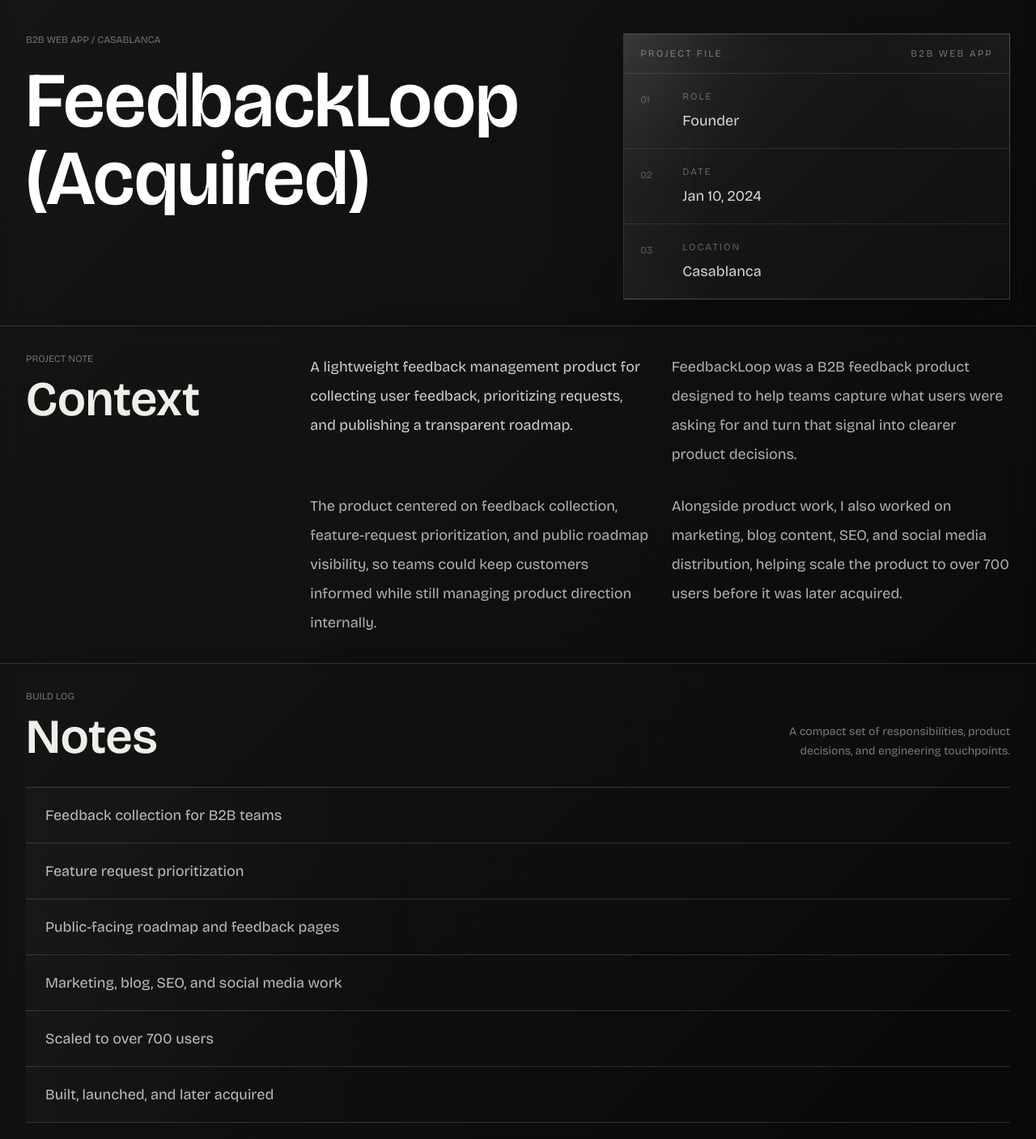
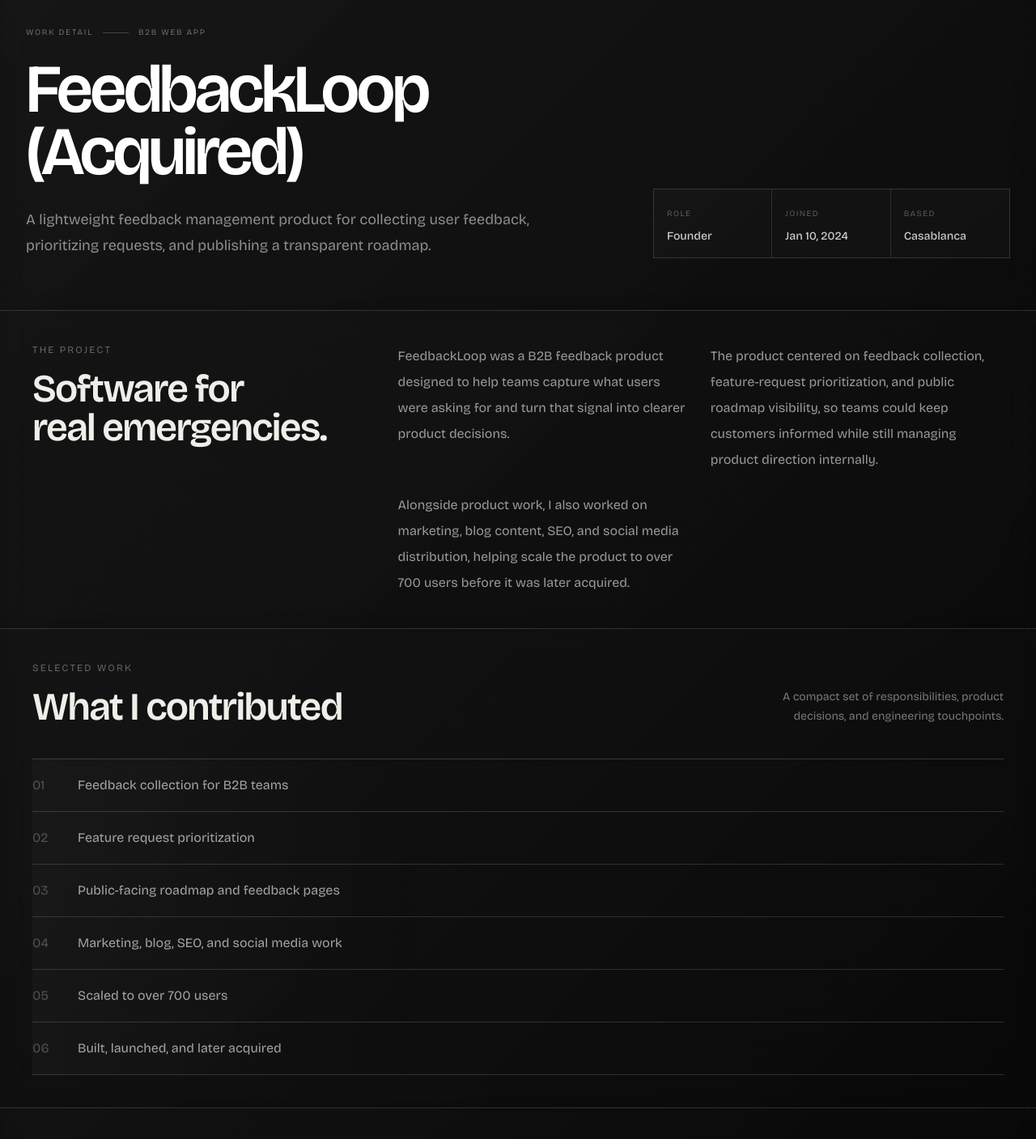
Before and after one commit to MehdiKhoudali/mehdi-portfolio, a Next.js app: page /experience/feedbackloop in a window 1280 px wide. Shown: the part 100-1507 px from the top of the page at 81% size. Built offline with nearby package versions, Linux system fonts and the light colour scheme.

Commit message:
Add Kitt Medical product screenshot

```diff
--- a/src/app/experience/[slug]/page.tsx
+++ b/src/app/experience/[slug]/page.tsx
@@ -1,7 +1,7 @@
 import type { Metadata } from "next";
 import Link from "next/link";
 import { notFound } from "next/navigation";
-import { EditorialGallery } from "@/components/editorial-gallery";
+import { BrowserScreenshot } from "@/components/browser-screenshot";
 import { experiences, getExperience } from "@/lib/experiences";
 
 type ExperiencePageProps = {
@@ -43,10 +43,10 @@ export default async function ExperiencePage({ params }: ExperiencePageProps) {
   return (
     <main className="grain min-h-screen bg-[#070707] text-[#efefea]">
       <div className="glass-shell flex min-h-screen w-full flex-col border-white/15">
-        <section className="glass-section border-b border-white/15 p-4 sm:p-6 lg:p-8">
+        <header className="glass-section border-b border-white/15 px-4 sm:px-6 lg:px-8">
           <nav
             aria-label="Project navigation"
-            className="reveal mb-12 flex items-center justify-between border-b border-white/15 pt-2 pb-6 text-sm text-white/55 sm:pt-3 sm:pb-7"
+            className="reveal flex items-center justify-between border-b border-white/15 py-5 text-sm text-white/55 sm:py-6"
           >
             <Link className="transition-colors hover:text-white/85" href="/">
               Home
@@ -59,71 +59,101 @@ export default async function ExperiencePage({ params }: ExperiencePageProps) {
             </Link>
           </nav>
 
-          <div className="grid gap-10 lg:grid-cols-[0.95fr_0.65fr]">
+          <div className="grid gap-10 py-10 sm:py-14 lg:grid-cols-[1.25fr_0.75fr] lg:items-end lg:py-16">
             <div className="reveal reveal-delay-1">
-              <p className="mb-5 text-xs uppercase text-white/40">
-                {experience.category} / {experience.location}
-              </p>
-              <h1 className="max-w-5xl text-5xl leading-none font-semibold text-white sm:text-7xl lg:text-8xl">
+              <div className="flex flex-wrap items-center gap-3 text-[10px] uppercase tracking-[0.17em] text-white/38">
+                <span>Work detail</span>
+                <span className="h-px w-8 bg-white/20" />
+                <span>{experience.category}</span>
+              </div>
+              <h1 className="mt-6 max-w-4xl text-5xl leading-[0.92] font-semibold tracking-[-0.045em] text-white sm:text-7xl lg:text-[5.25rem]">
                 {experience.company}
               </h1>
+              <p className="mt-7 max-w-2xl text-base leading-7 text-white/52 sm:text-lg sm:leading-8">
+                {experience.summary}
+              </p>
             </div>
 
-            <aside className="project-meta-card reveal reveal-delay-2 border border-white/15">
-              <div className="flex items-center justify-between gap-4 border-b border-white/12 px-4 py-4 text-xs uppercase tracking-[0.18em] text-white/38 sm:px-5">
-                <span>Project file</span>
-                <span>{experience.category}</span>
-              </div>
-              <div className="divide-y divide-white/10">
+            <aside className="reveal reveal-delay-2 grid grid-cols-3 border border-white/15 bg-white/[0.02]">
               {[
-                  ["01", "Role", experience.role],
-                  ["02", "Date", experience.date],
-                  ["03", "Location", experience.location],
-                ].map(([number, label, value]) => (
+                ["Role", experience.role],
+                ["Joined", experience.date],
+                ["Based", experience.location],
+              ].map(([label, value], index) => (
                 <div
-                    className="project-meta-row grid grid-cols-[2.25rem_1fr] gap-4 px-4 py-5 sm:px-5"
+                  className={`p-3 sm:p-4 ${index < 2 ? "border-r border-white/12" : ""}`}
                   key={label}
                 >
-                    <span className="pt-1 text-xs text-white/28">{number}</span>
+                  <span className="text-[9px] uppercase tracking-[0.14em] text-white/30 sm:text-[10px]">
+                    {label}
+                  </span>
+                  <strong className="mt-2 block text-xs leading-5 font-medium text-white/78 sm:text-sm">
+                    {value}
+                  </strong>
+                </div>
+              ))}
+            </aside>
+          </div>
+        </header>
+
+        {experience.gallery.length > 0 && (
+          <section
+            aria-labelledby="product-snapshot-title"
+            className="glass-section border-b border-white/15 p-4 sm:p-6 lg:p-8"
+          >
+            <div className="reveal mb-6 flex items-end justify-between gap-6">
               <div>
-                      <p className="text-xs uppercase tracking-[0.16em] text-white/32">
-                        {label}
+                <p className="text-xs uppercase tracking-[0.18em] text-white/35">
+                  Product snapshot
                 </p>
-                      <p className="mt-2 text-lg leading-7 text-white/82">
-                        {value}
+                <h2
+                  id="product-snapshot-title"
+                  className="mt-4 text-4xl leading-none font-semibold tracking-[-0.035em] sm:text-5xl"
+                >
+                  Inside the platform
+                </h2>
+              </div>
+              <p className="hidden max-w-sm text-right text-sm leading-6 text-white/42 sm:block">
+                A live product surface from the operational dashboard used by
+                Kitt Medical customers.
               </p>
             </div>
-                  </div>
+
+            <div className="grid gap-5">
+              {experience.gallery.map((image, index) => (
+                <BrowserScreenshot image={image} index={index} key={image.src} />
               ))}
             </div>
-            </aside>
-          </div>
           </section>
+        )}
 
-        <section className="glass-section border-b border-white/15 p-4 sm:p-6 lg:p-8">
-          <div className="grid gap-10 lg:grid-cols-[0.36fr_1fr]">
+        <section className="glass-section grid gap-10 border-b border-white/15 p-5 sm:p-7 lg:grid-cols-[0.55fr_1fr] lg:p-10">
           <div className="reveal">
-              <p className="mb-3 text-xs uppercase text-white/40">Project note</p>
-              <h2 className="text-5xl leading-none font-semibold sm:text-6xl">
-                Context
+            <p className="text-xs uppercase tracking-[0.18em] text-white/35">
+              The project
+            </p>
+            <h2 className="mt-4 text-4xl leading-none font-semibold tracking-[-0.035em] sm:text-5xl">
+              Software for
+              <br />
+              real emergencies.
             </h2>
           </div>
 
-            <div className="reveal reveal-delay-1 grid gap-7 text-lg leading-9 text-white/68 md:grid-cols-2">
-              <p className="text-white/80">{experience.summary}</p>
+          <div className="reveal reveal-delay-1 grid gap-6 text-base leading-8 text-white/58 md:grid-cols-2">
             {experience.description.map((paragraph) => (
               <p key={paragraph}>{paragraph}</p>
             ))}
           </div>
-          </div>
         </section>
 
-        <section className="glass-section border-b border-white/15 p-4 sm:p-6 lg:p-8">
-          <div className="reveal mb-8 flex items-end justify-between gap-6">
+        <section className="glass-section border-b border-white/15 p-5 sm:p-7 lg:p-10">
+          <div className="reveal mb-8 flex items-end justify-between gap-6 lg:mb-10">
             <div>
-              <p className="mb-3 text-xs uppercase text-white/40">Build log</p>
-              <h2 className="text-5xl leading-none font-semibold sm:text-6xl">
-                Notes
+              <p className="text-xs uppercase tracking-[0.18em] text-white/35">
+                Selected work
+              </p>
+              <h2 className="mt-4 text-4xl leading-none font-semibold tracking-[-0.035em] sm:text-5xl">
+                What I contributed
               </h2>
             </div>
             <p className="hidden max-w-xs text-right text-sm leading-6 text-white/45 sm:block">
@@ -135,11 +165,14 @@ export default async function ExperiencePage({ params }: ExperiencePageProps) {
           <div className="border-t border-white/18">
             {experience.highlights.map((highlight, index) => (
               <div
-                className="glass-row reveal border-b border-white/15 px-4 py-5 text-lg text-white/72 transition-colors sm:px-5 lg:px-6"
+                className="glass-row reveal grid grid-cols-[2.5rem_1fr] gap-4 border-b border-white/15 py-4 text-sm text-white/62 transition-colors sm:py-5 sm:text-base"
                 style={{ animationDelay: `${120 + index * 65}ms` }}
                 key={highlight}
               >
-                {highlight}
+                <span className="text-white/25">
+                  {String(index + 1).padStart(2, "0")}
+                </span>
+                <span>{highlight}</span>
               </div>
             ))}
           </div>
@@ -147,17 +180,17 @@ export default async function ExperiencePage({ params }: ExperiencePageProps) {
 
         {experience.techStack.length > 0 && (
           <section
-            className="glass-section border-b border-white/15 p-4 sm:p-6 lg:p-8"
+            className="glass-section border-b border-white/15 p-5 sm:p-7 lg:p-10"
             aria-labelledby="stack-title"
           >
             <div className="grid gap-10 lg:grid-cols-[0.36fr_1fr]">
               <div className="reveal">
-                <p className="mb-3 text-xs uppercase text-white/40">
+                <p className="text-xs uppercase tracking-[0.18em] text-white/35">
                   Technical layer
                 </p>
                 <h2
                   id="stack-title"
-                  className="text-5xl leading-none font-semibold sm:text-6xl"
+                  className="mt-4 text-4xl leading-none font-semibold tracking-[-0.035em] sm:text-5xl"
                 >
                   Stack
                 </h2>
@@ -178,31 +211,6 @@ export default async function ExperiencePage({ params }: ExperiencePageProps) {
           </section>
         )}
 
-        {experience.gallery.length > 0 && (
-          <section
-            aria-labelledby="project-gallery-title"
-            className="glass-section border-b border-white/15 p-4 sm:p-6 lg:p-8"
-          >
-            <div className="reveal mb-6 flex items-end justify-between gap-6">
-              <div>
-                <p className="mb-3 text-xs uppercase text-white/40">Archive</p>
-                <h2
-                  id="project-gallery-title"
-                  className="text-4xl leading-none font-semibold sm:text-5xl"
-                >
-                  Image Index
-                </h2>
-              </div>
-              <p className="hidden max-w-xs text-right text-sm leading-6 text-white/45 sm:block">
-                Visual references, product moments, and project screenshots in
-                the same archive style as the homepage.
-              </p>
-            </div>
-
-            <EditorialGallery images={experience.gallery} />
-          </section>
-        )}
-
         <footer className="glass-section reveal mt-auto grid gap-5 border-t border-white/15 p-4 text-sm text-white/55 sm:grid-cols-2 sm:p-6 lg:p-8">
           <p className="text-white/80">{experience.company}</p>
           <Link
--- /dev/null
+++ b/src/components/browser-screenshot.tsx
@@ -0,0 +1,47 @@
+import Image from "next/image";
+import type { GalleryImage } from "@/lib/experiences";
+
+type BrowserScreenshotProps = {
+  image: GalleryImage;
+  index?: number;
+};
+
+export function BrowserScreenshot({
+  image,
+  index = 0,
+}: BrowserScreenshotProps) {
+  return (
+    <figure className="reveal overflow-hidden rounded-xl border border-white/15 bg-[#0d0d0d] shadow-[0_28px_90px_rgba(0,0,0,0.38)]">
+      <div className="grid min-h-11 grid-cols-[1fr_auto_1fr] items-center border-b border-white/10 bg-[#151515] px-3 sm:min-h-12 sm:px-4">
+        <div className="flex items-center gap-1.5" aria-hidden="true">
+          <span className="h-2.5 w-2.5 rounded-full bg-white/20" />
+          <span className="h-2.5 w-2.5 rounded-full bg-white/15" />
+          <span className="h-2.5 w-2.5 rounded-full bg-white/10" />
+        </div>
+        <div className="flex max-w-[46vw] items-center gap-2 rounded-md border border-white/8 bg-black/25 px-3 py-1.5 text-[10px] text-white/38 sm:min-w-64 sm:text-xs">
+          <span className="h-1.5 w-1.5 shrink-0 rounded-full bg-emerald-300/65" />
+          <span className="truncate">Kitt Medical / Team dashboard</span>
+        </div>
+        <span className="justify-self-end text-[9px] uppercase tracking-[0.16em] text-white/22 sm:text-[10px]">
+          0{index + 1}
+        </span>
+      </div>
+
+      <div className="relative aspect-[1915/874] overflow-hidden bg-white">
+        <Image
+          src={image.src}
+          alt={image.label}
+          fill
+          priority={index === 0}
+          sizes="(min-width: 1024px) 94vw, 100vw"
+          className="object-cover"
+        />
+      </div>
+
+      <figcaption className="flex flex-wrap items-center justify-between gap-2 border-t border-white/10 px-4 py-3 text-xs text-white/35 sm:px-5 sm:py-4">
+        <span className="text-white/58">{image.label}</span>
+        <span>Product interface / Kitt Medical</span>
+      </figcaption>
+    </figure>
+  );
+}
--- a/src/lib/experiences.ts
+++ b/src/lib/experiences.ts
@@ -58,7 +58,12 @@ export const experiences: Experience[] = [
       "Monday API",
       "Typeform API",
     ],
-    gallery: [],
+    gallery: [
+      {
+        src: "/experience/kitt-medical/todo-dashboard.png",
+        label: "Kitt Medical task dashboard for medication restocking",
+      },
+    ],
   },
   {
     slug: "nf-tech",
```
Also changed, not shown: public/experience/kitt-medical/todo-dashboard.png (added). Lines whose indentation alone changed are shown as unchanged.
